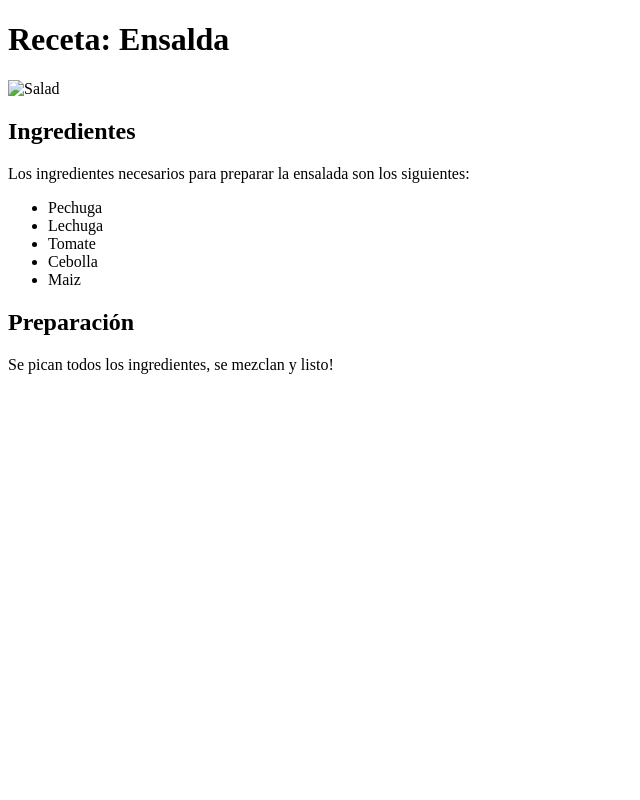
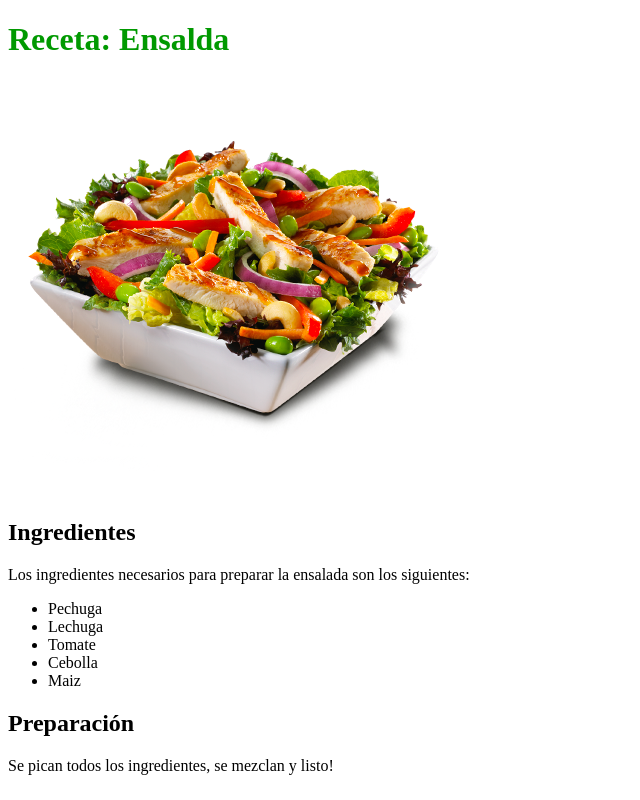
Before and after one commit to JuanGaleano98/aspirantes-mir-html-y-css, a plain HTML site: page ejercicio1-html-y-css/index.html in a window 1280 px wide. Shown: the whole page, without its empty margins (0-640 px from the left). Drawn offline with Linux system fonts and the light colour scheme.

Commit message:
Agrega estilos al segundo ejercicio

```diff
--- /dev/null
+++ b/ejercicio1-html-y-css/estilos.css
@@ -0,0 +1,3 @@
+h1{
+    color: #009900;
+}
--- a/ejercicio1-html-y-css/index.html
+++ b/ejercicio1-html-y-css/index.html
@@ -5,10 +5,11 @@
     <meta http-equiv="X-UA-Compatible" content="IE=edge">
     <meta name="viewport" content="width=device-width, initial-scale=1.0">
     <title>Mi Receta</title>
+    <link rel="stylesheet" href="./estilos.css">
 </head>
 <body>
     <h1>Receta: Ensalda</h1>
-    <img src= “imagenes/salad.png” alt="Salad">
+    <img src="./salad.png" alt="Salad">
     <h2>Ingredientes</h2>
     <p>Los ingredientes necesarios para preparar la ensalada son los siguientes:</p>
     <ul>
```
Also changed, not shown: ejercicio1-html-y-css/salad.png (renamed from ejercicio1-html-y-css/imagenes/salad.png).
